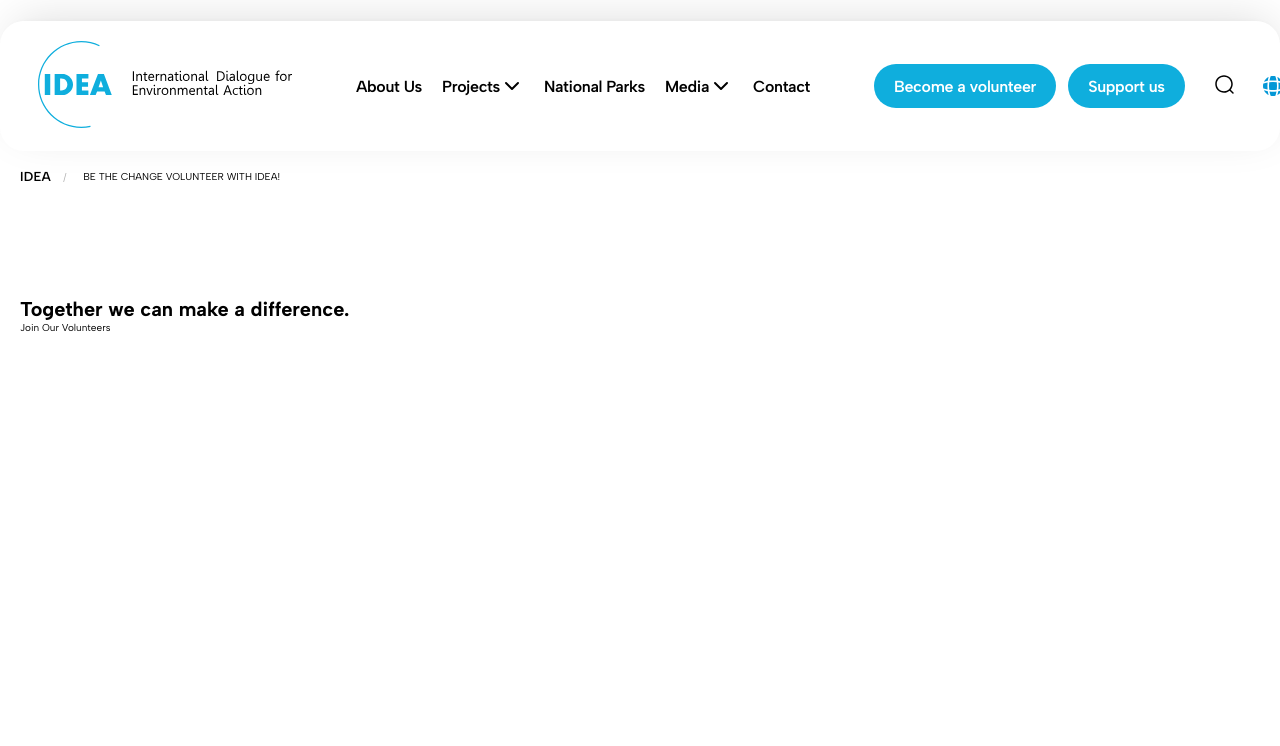
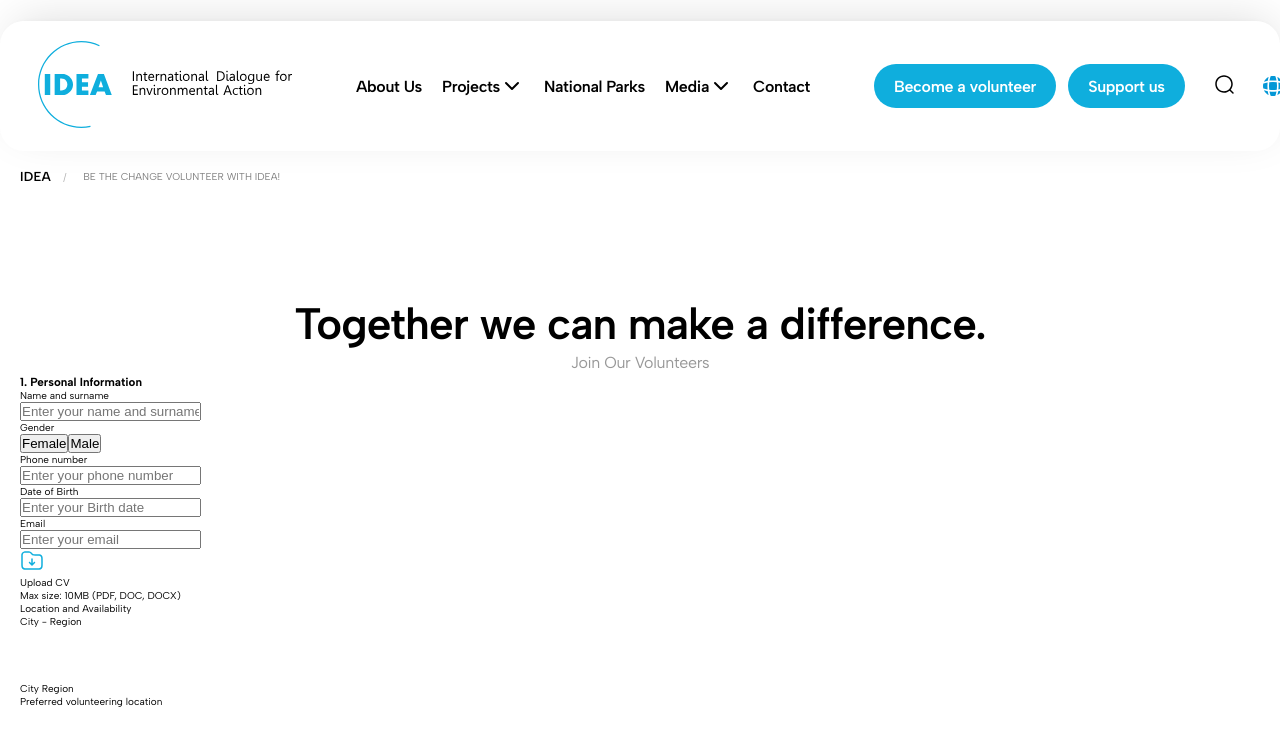
Before and after one commit to rashidovjavid1/Idea-clone, a Next.js app: page /volunteer in a window 1280 px wide. Shown: the top 746 px of the page. Built offline with nearby package versions, Linux system fonts and the light colour scheme.

Commit message:
Created new Become a volunteer page .

```diff
--- a/app/volunteer/page.jsx
+++ b/app/volunteer/page.jsx
@@ -1,5 +1,14 @@
+"use client";
+
+import { useState } from "react";
 import "./volunteer.scss";
+import Upload from "@/public/upload.svg";
+import ChevronDown from "@/public/chevronDown.svg";
+
 const page = () => {
+  const [isOpen, setIsOpen] = useState(false);
+  const [selected, setSelected] = useState("");
+  const cities = ["Baku", "Ganja", "Sumgayit", "Sheki"];
   return (
     <div className="volunteerPage">
       <div className="container">
@@ -16,7 +25,85 @@ const page = () => {
             <h1>Together we can make a difference.</h1>
             <p>Join Our Volunteers</p>
           </div>
-          <form></form>
+          <form>
+            <div className="information">
+              <h3>1. Personal Information</h3>
+              <div className="inputs">
+                <label>Name and surname</label>
+                <div className="input">
+                  <input
+                    type="text"
+                    placeholder="Enter your name and surname"
+                  />
+                </div>
+
+                <label>Gender</label>
+                <div className="inputGender">
+                  <button type="button" className="female">
+                    Female
+                  </button>
+                  <button type="button" className="male">
+                    Male
+                  </button>
+                </div>
+
+                <label>Phone number</label>
+                <div className="input">
+                  <input type="number" placeholder="Enter your phone number" />
+                </div>
+
+                <label>Date of Birth</label>
+                <div className="input">
+                  <input type="number" placeholder="Enter your Birth date" />
+                </div>
+
+                <label>Email</label>
+                <div className="input">
+                  <input type="text" placeholder="Enter your email" />
+                </div>
+
+                <div className="upload">
+                  <label>
+                    <Upload />
+                    <p>Upload CV</p>
+                    <span>Max size: 10MB (PDF, DOC, DOCX)</span>
+                  </label>
+                </div>
+              </div>
+            </div>
+            <div className="informationLocation">
+              <p>Location and Availability</p>
+              <div className="inputs">
+                <div className="input">
+                  <label>City - Region</label>
+                  <div className="dropdown" onClick={() => setIsOpen(!isOpen)}>
+                    <span>{selected || "City Region"}</span>
+                    <ChevronDown />
+
+                    {isOpen && (
+                      <ul className="option">
+                        {cities.map((city) => (
+                          <li
+                            key={city}
+                            onClick={() => {
+                              setSelected(city);
+                              setIsOpen(false);
+                            }}
+                          >
+                            {city}
+                          </li>
+                        ))}
+                      </ul>
+                    )}
+                  </div>
+                </div>
+                <div className="input">
+                  <label>Preferred volunteering location</label>
+                  <div className="input"></div>
+                </div>
+              </div>
+            </div>
+          </form>
         </div>
       </div>
     </div>
--- a/app/volunteer/volunteer.scss
+++ b/app/volunteer/volunteer.scss
@@ -13,6 +13,10 @@
         justify-content: flex-start;
         li {
           list-style: none;
+
+          &:last-child {
+            opacity: 0.5;
+          }
 
           &:not(:last-child)::after {
             content: "/";
@@ -57,6 +61,32 @@
 
     .volunteerForm {
       margin-top: 11.3rem;
+
+      .top {
+        display: flex;
+        align-items: center;
+        flex-direction: column;
+
+        h1 {
+          color: #000;
+          font-size: 4.4rem;
+          font-style: normal;
+          font-weight: 600;
+          line-height: normal;
+          letter-spacing: -0.088rem;
+        }
+
+        p {
+          color: #000;
+          text-align: center;
+          font-size: 1.6rem;
+          font-style: normal;
+          font-weight: 400;
+          line-height: 2.5rem;
+          letter-spacing: -0.032rem;
+          opacity: 0.4;
+        }
+      }
     }
   }
 }
```
Also changed, not shown: public/upload.svg (added).
